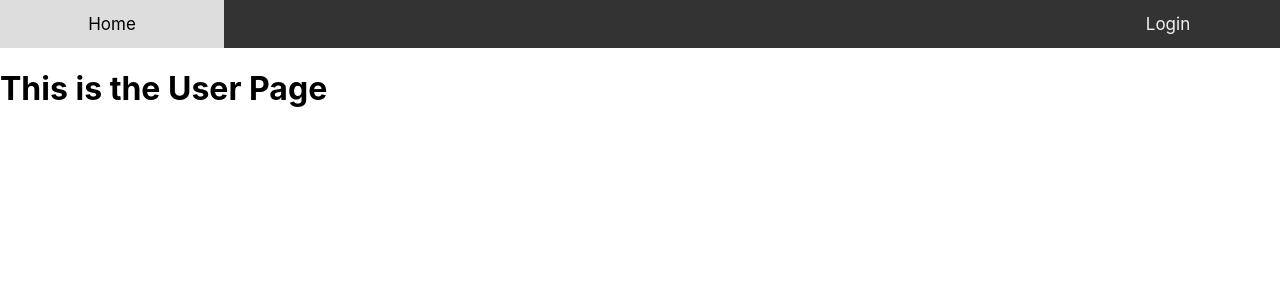
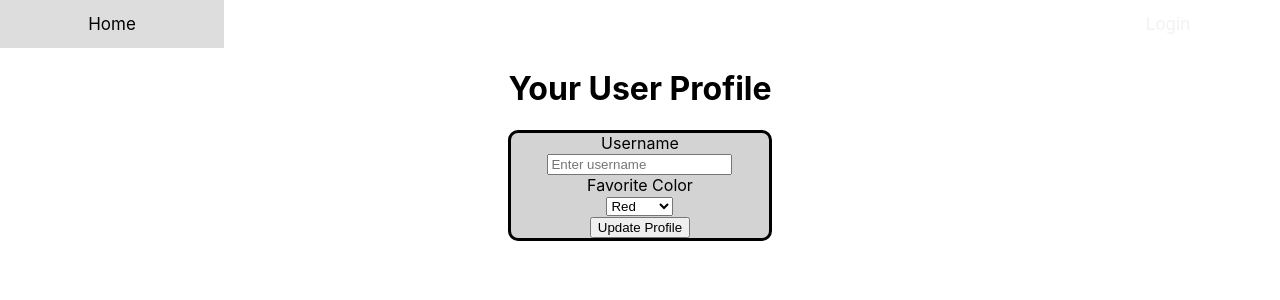
Before and after one commit to wakennedy/Splat-Frontend, a React (Create React App) app: page /user in a window 1280 px wide. Shown: the top 300 px of the page. Built offline with nearby package versions, Linux system fonts and the light colour scheme; no server answers.

Commit message:
functional color shift

```diff
--- a/src/App.css
+++ b/src/App.css
@@ -39,7 +39,7 @@
 
 .navbar {
   overflow: hidden;
-  background-color: #333;
+  /* background-color: #333; */
   position: static;
   top: 0;
   width: 100%;
@@ -53,6 +53,7 @@
   width: 15%; /*to spread out evenly*/
   text-decoration: none;
   font-size: 17px;
+  text-transform: capitalize;
 }
 
 .navbar a:hover {
--- a/src/components/Navbar.js
+++ b/src/components/Navbar.js
@@ -4,7 +4,10 @@ import { NavLink } from "react-router-dom";
 export default class NavBar extends Component {
   render() {
     return (
-      <div className="navbar">
+      <div
+        className="navbar"
+        style={{ backgroundColor: `${this.props.user.color}` }}
+      >
         <NavLink to="/" exact>
           Home
         </NavLink>
--- a/src/pages/User.js
+++ b/src/pages/User.js
@@ -1,11 +1,93 @@
-import React, { Fragment } from "react";
+import React, { Component } from "react";
 
-const User = (props) => {
-  return (
-    <Fragment>
-      <h1>This is the User Page</h1>
-    </Fragment>
-  );
-};
+const URL = "http://localhost:3000/users";
 
-export default User;
+export default class User extends Component {
+  state = {
+    fields: {
+      username: "",
+      color: "",
+      password: "",
+    },
+  };
+
+  componentDidMount() {
+    const userId = localStorage.user_id;
+    fetch(`${URL}/${userId}`)
+      .then((resp) => resp.json())
+      .then((user) => {
+        this.setState({ fields: user });
+      });
+  }
+
+  handleChange = (event) => {
+    const newFields = {
+      ...this.state.fields,
+      [event.target.name]: event.target.value,
+    };
+    this.setState({ fields: newFields });
+  };
+
+  handleSubmit = (event) => {
+    event.preventDefault();
+    fetch(`${URL}/${this.state.fields.id}`, {
+      method: "PATCH",
+      headers: {
+        "Content-Type": "application/json",
+        Accept: "application/json",
+      },
+      body: JSON.stringify(this.state.fields),
+    })
+      .then((resp) => resp.json())
+      .then(console.log)
+      .catch();
+  };
+
+  render() {
+    const { username, color } = this.state.fields;
+    return (
+      <div className="wrapper">
+        <div className="ui form">
+          <h1>Your User Profile</h1>
+          <form onSubmit={this.handleSubmit}>
+            <div className="ui field">
+              <label>Username</label>
+              <br />
+              <input
+                name="username"
+                placeholder="Enter username"
+                value={username}
+                onChange={this.handleChange}
+              />
+            </div>
+
+            <div className="ui field">
+              <label>Favorite Color</label>
+              <br />
+              <div>
+                <select
+                  className="custom-select"
+                  name="color"
+                  value={color}
+                  onChange={this.handleChange}
+                >
+                  <option value="#8A1604">Red</option>
+                  <option value="#BD7D08">Orange</option>
+                  <option value="#0C8A17">Green</option>
+                  <option value="#04BD92">Teal</option>
+                  <option value="#0E8DBD">Blue</option>
+                  <option value="#9F52C8">Purple</option>
+                  <option value="#333">Gray</option>
+                </select>
+              </div>
+            </div>
+
+            <div className="form button">
+              <button type="submit">Update Profile</button>
+            </div>
+          </form>
+        </div>
+      </div>
+    );
+  }
+}
```
